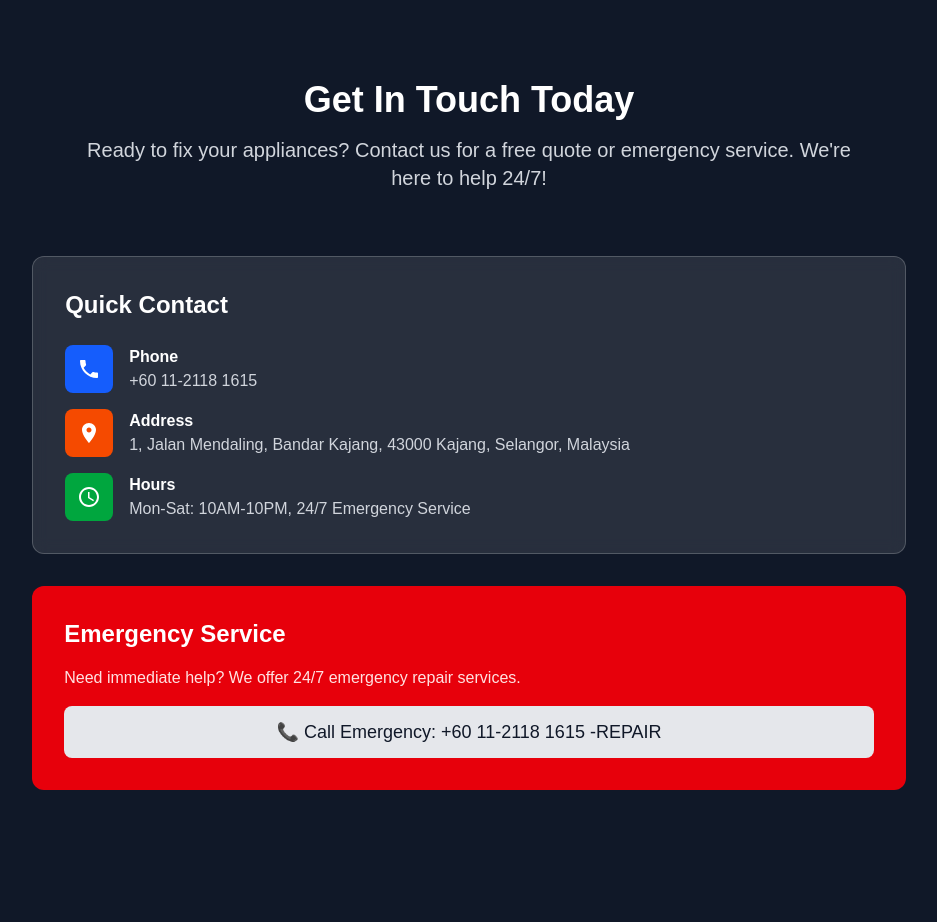
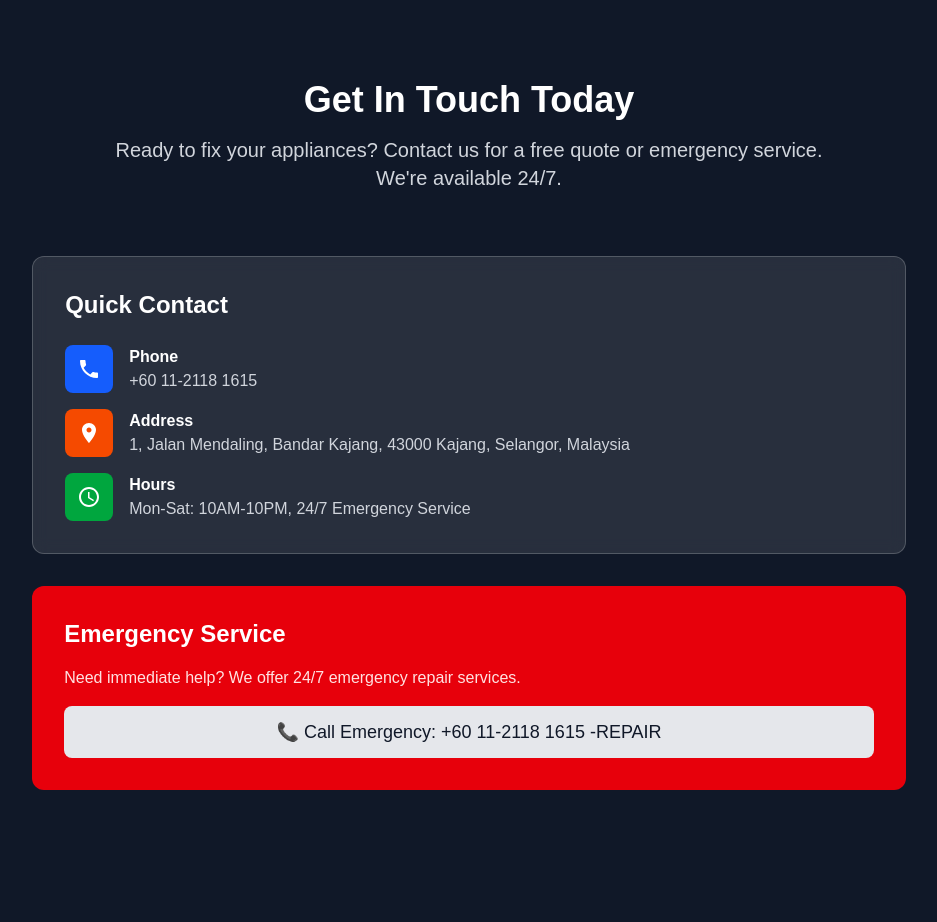
Before and after one commit to shafiqswat/Washing-Machine-Refrigerator-Repair, a Next.js app: page / in a window 1280 px wide. Shown: the part 5240-6162 px from the top of the page, without its empty margins (171-1108 px from the left). Built offline with nearby package versions, Linux system fonts and the light colour scheme.

Commit message:
entity error solve

```diff
--- a/src/components/ContactSection.js
+++ b/src/components/ContactSection.js
@@ -16,7 +16,7 @@ const ContactSection = () => {
           </h2>
           <p className='text-xl text-gray-300 max-w-3xl mx-auto'>
             Ready to fix your appliances? Contact us for a free quote or
-            emergency service. We're here to help 24/7!
+            emergency service.<p>We&apos;re available 24/7.</p>
           </p>
         </div>
 
```
